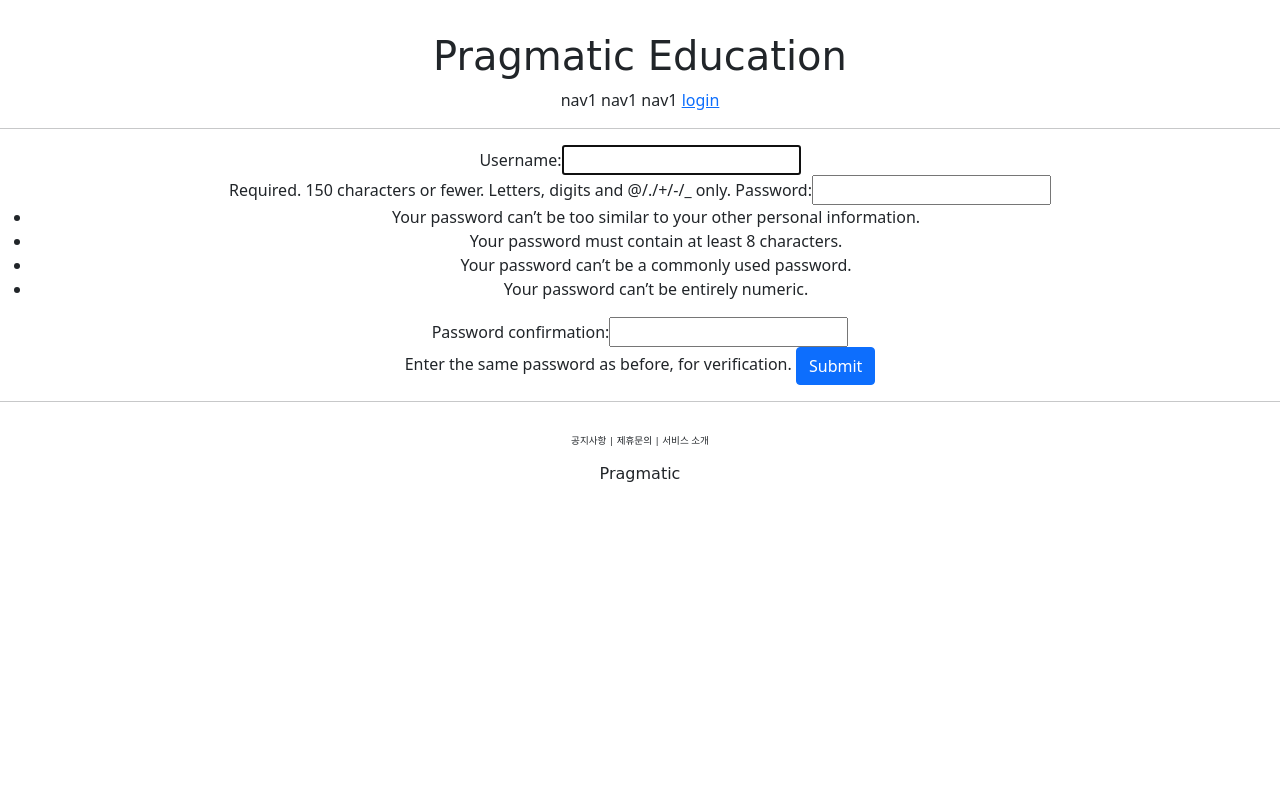
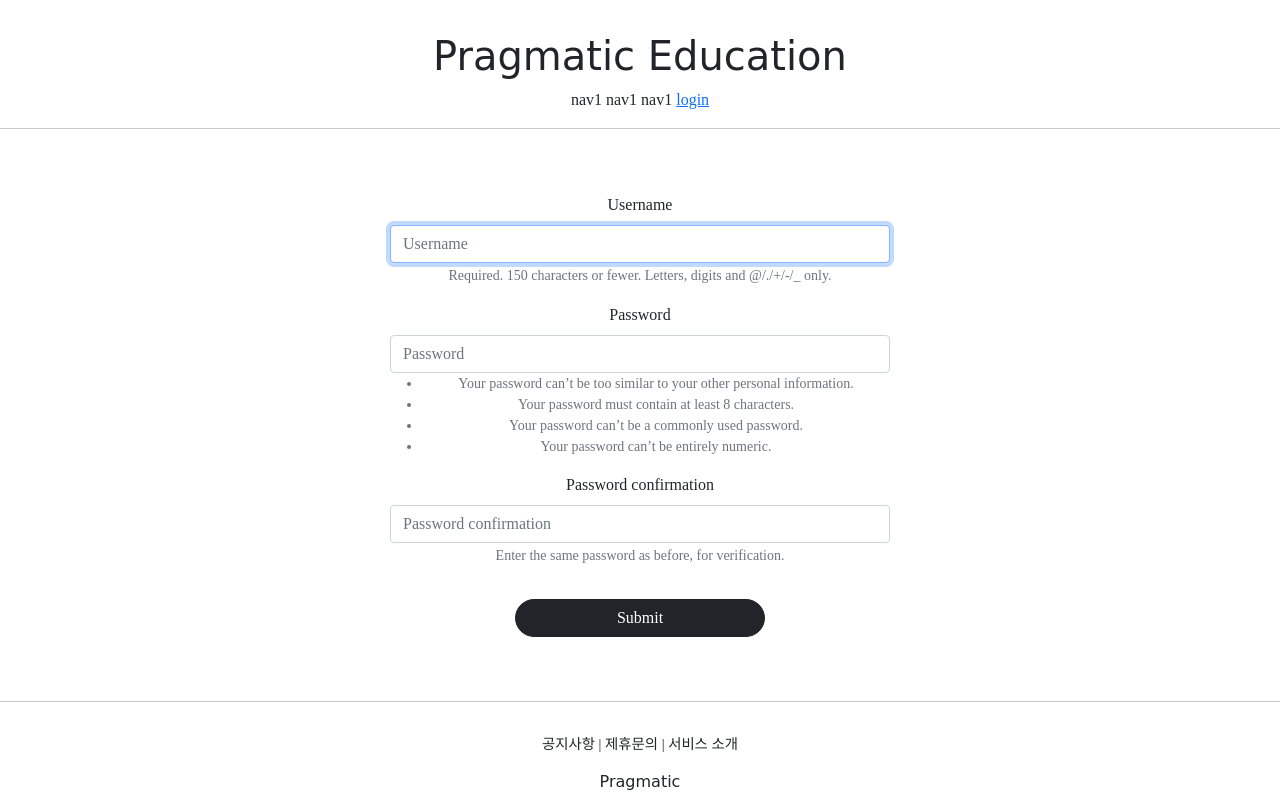
Before and after one commit to choesam/pragmatic, a Django app: page /account/create/ in a window 1280 px wide. Run offline with Django 3.2, Linux system fonts and the light colour scheme; some libraries are stand-ins or nearby versions; some web fonts are replaced.

Commit message:
django course 23 commit

```diff
--- a/accountapp/templates/accountapp/create.html
+++ b/accountapp/templates/accountapp/create.html
@@ -1,12 +1,13 @@
 {% extends 'base.html' %}
+{% load bootstrap4 %}
 
 {% block content %}
 
- <div style="text-align:center;">
+ <div style="text-align:center; max-width: 500px; margin: 4rem auto">
      <form action="{% url 'accountapp:create' %}" method="post">
          {% csrf_token %}
-         {{ form }}
-         <input type="submit" class="btn btn-primary">
+         {% bootstrap_form form %}
+         <input type="submit" class="btn btn-dark rounded-pill col-6 mt-3">
 
      </form>
  </div>
--- a/pragmatic/settings.py
+++ b/pragmatic/settings.py
@@ -50,6 +50,7 @@ INSTALLED_APPS = [
     'django.contrib.sessions',
     'django.contrib.messages',
     'django.contrib.staticfiles',
+    'bootstrap4',
     'accountapp',
 ]
 
@@ -137,7 +138,7 @@ STATIC_ROOT = os.path.join(BASE_DIR, 'staticfiles')
 
 STATICFILES_DIRS = [
     BASE_DIR / "static",
-]
+    ]
 
 LOGIN_REDIRECT_URL = reverse_lazy('accountapp:hello_world')
 LOGOUT_REDIRECT_URL = reverse_lazy('accountapp:login')
--- a/static/base.css
+++ b/static/base.css
@@ -3,7 +3,7 @@
 font-family: 'MonteCarlo', cursive;
 }
 .pragmatic_footer_button{
-font-size: .6rem;
+font-size: .9rem;
 
 }
 .pragmatic_footer{
--- a/templates/base.html
+++ b/templates/base.html
@@ -1,7 +1,7 @@
 <!DOCTYPE html>
 <html lang="ko">
 {% include 'head.html' %}
-<body>
+<body style="font-family: 'NanumSquareR">
 
 {% include 'header.html' %}
 <hr>
--- a/templates/head.html
+++ b/templates/head.html
@@ -12,6 +12,27 @@
     <link href="https://fonts.googleapis.com/css2?family=MonteCarlo&family=Palette+Mosaic&family=Quicksand&display=swap" rel="stylesheet">
     <!-- DEFAULT CSS LINK    -->
     <link rel="stylesheet" type="text/css" href="{% static 'base.css' %}">
-
+    <style>
+        @font-face {
+            font-family: 'NanumSquareR';
+            src: local('NanumSquareR'),
+            url("{% static 'fonts/NanumSquareR.ttf' %}") format("opentype");
+        }
+        @font-face {
+            font-family: 'NanumSquareB';
+            src: local('NanumSquareR'),
+            url("{% static 'fonts/NanumSquareR.ttf' %}") format("opentype");
+        }
+        @font-face {
+            font-family: 'NanumSquareEB';
+            src: local('NanumSquareR'),
+            url("{% static 'fonts/NanumSquareR.ttf' %}") format("opentype");
+        }
+        @font-face {
+            font-family: 'NanumSquareR';
+            src: local('NanumSquareR'),
+            url("{% static 'fonts/NanumSquareR.ttf' %}") format("opentype");
+        }
+    </style>
 
 </head>
```
Also changed, not shown: accountapp/templates/accountapp/login.html (+6 -4 lines), static/fonts/NanumSquareB.otf (added), static/fonts/NanumSquareEB.otf (added), static/fonts/NanumSquareL.otf (added), static/fonts/NanumSquareR.otf (added).
